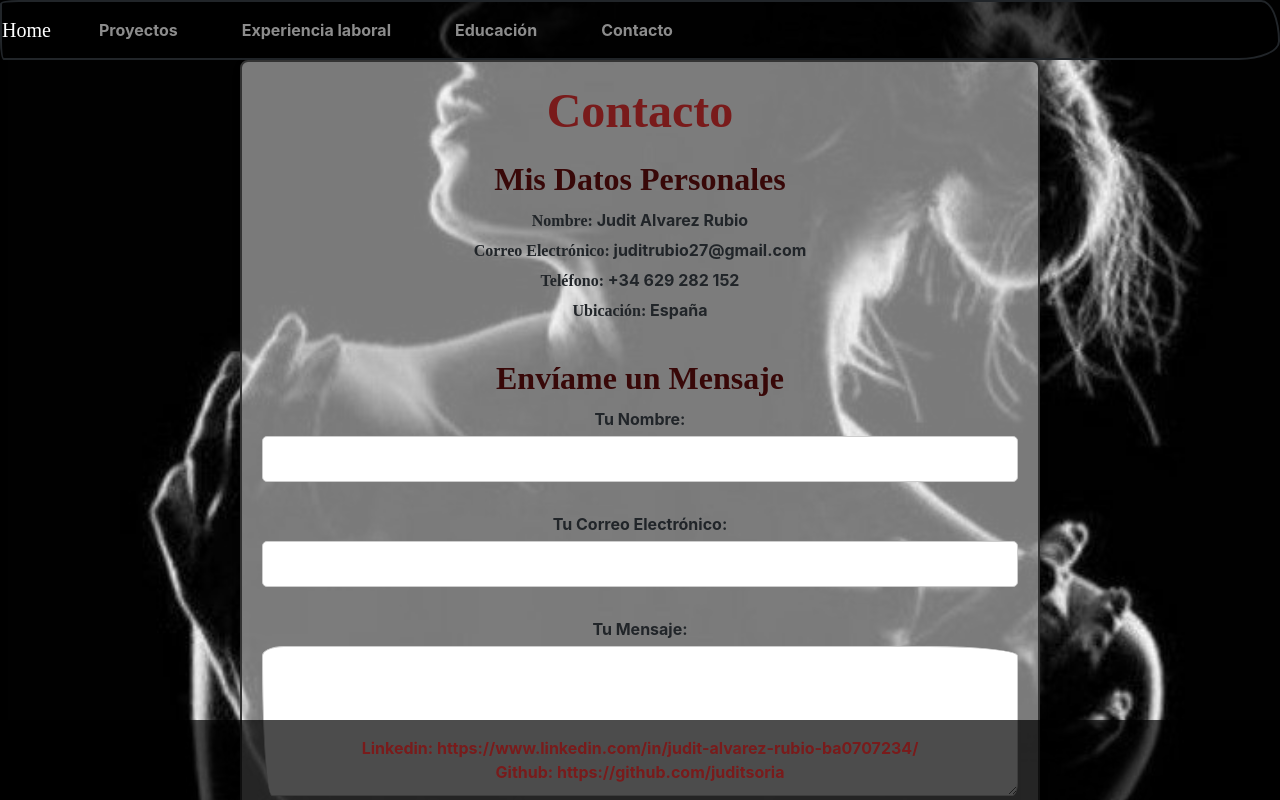
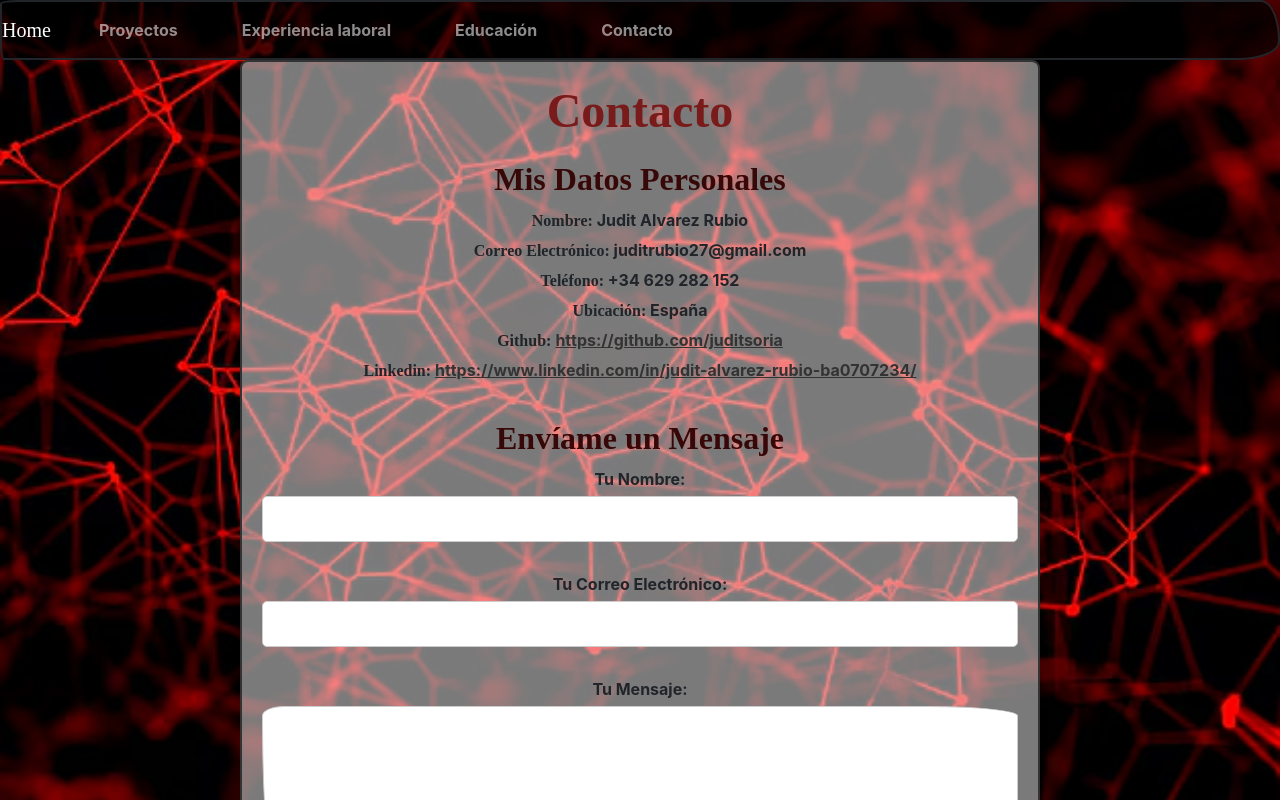
Before and after one commit to juditsoria/portfolio, a Next.js app: page /contacto in a window 1280 px wide. Shown: the top 800 px of the page. Built offline with nearby package versions, Linux system fonts and the light colour scheme; a web font is replaced by a local one.

Commit message:
fin estilo

```diff
--- a/src/app/contacto/page.tsx
+++ b/src/app/contacto/page.tsx
@@ -57,6 +57,14 @@ const Contacto: React.FC = () => {
           <li><strong>Correo Electrónico:</strong> juditrubio27@gmail.com</li>
           <li><strong>Teléfono:</strong> +34 629 282 152</li>
           <li><strong>Ubicación:</strong> España</li>
+          <li><strong>Github: </strong>
+          <a href="https://github.com/juditsoria">
+           https://github.com/juditsoria
+      </a></li>
+          <li><strong>Linkedin: </strong>
+          <a href="https://www.linkedin.com/in/judit-alvarez-rubio-ba0707234/" target="_blank" rel="noopener noreferrer">
+          https://www.linkedin.com/in/judit-alvarez-rubio-ba0707234/
+      </a></li>
         </ul>
       </div>
 
--- a/src/app/globals.css
+++ b/src/app/globals.css
@@ -15,7 +15,7 @@
 }
 
 body {
-  background-image: url('/images/f185f38e9444c251169ac9305f01e42c.jpg');
+  background-image: url('/images/fondo-techno-abstracto-3d-lineas-puntos-conexion_1048-10158.avif');
   background-size: cover;
   background-position: center;
   background-repeat: no-repeat;
@@ -52,8 +52,8 @@ a {
 }
 
 footer {
-  background-color: rgba(0, 0, 0, 0.7);
-  color: #791b1b;
+
+  color: white;
   text-align: center;
   padding: 20px;
   position: fixed;
@@ -63,7 +63,8 @@ footer {
 
 /* Estilos para los enlaces */
 footer a {
-  color: #791b1b;
+  background-color: rgba(0, 0, 0, 0.7);
+  color: white;
   text-decoration: none;
   font-size: 1rem;
   transition: color 0.3s, font-size 0.3s;
@@ -106,7 +107,7 @@ footer a:hover {
 
 h1.display-4 {
   font-weight: bold;
-  color: #791b1b;
+  color: white;
   margin-bottom: 20px;
 }
 
--- a/src/app/layout.tsx
+++ b/src/app/layout.tsx
@@ -4,7 +4,7 @@ import './globals.css';
 import 'bootstrap/dist/css/bootstrap.min.css'; // Importa los estilos de Bootstrap
 import Navbar from "../components/navbar";
 import 'bootswatch/dist/sketchy/bootstrap.min.css';
-import Footer from '@/components/footer';
+
 
 const geistSans = Geist({
   variable: '--font-geist-sans',
@@ -28,7 +28,7 @@ export default function RootLayout({ children }: { children: React.ReactNode })
         <div className="d-flex flex-column min-vh-100">
           <Navbar />
           <main className="flex-grow-1">{children}</main>
-          <Footer />
+
         </div>
       </body>
     </html>
--- a/src/app/proyectos/proyectos.css
+++ b/src/app/proyectos/proyectos.css
@@ -4,7 +4,7 @@
 h1 {
   font-size: 3rem;
   font-weight: bold;
-  color: #791b1b;
+  color: #fff4f4;
   text-align: center;
   margin-bottom: 20px;
 }
--- a/src/components/footer.tsx
+++ /dev/null
@@ -1,20 +0,0 @@
-import React from 'react';
-
-
-
-const Footer = () => {
-  return (
-    <footer className="text-white text-center py-3 fixed-bottom">
-      <a href="https://www.linkedin.com/in/judit-alvarez-rubio-ba0707234/" target="_blank" rel="noopener noreferrer">
-        Linkedin: https://www.linkedin.com/in/judit-alvarez-rubio-ba0707234/
-      </a>
-      <br />
-      <a href="https://github.com/juditsoria">
-      Github: https://github.com/juditsoria
-      </a>
-
-    </footer>
-  );
-};
-
-export default Footer;
```
Also changed, not shown: src/app/proyectos/page.tsx (+7 -4 lines), public/images/fondo-techno-abstracto-3d-lineas-puntos-conexion_1048-10158.avif (added).
